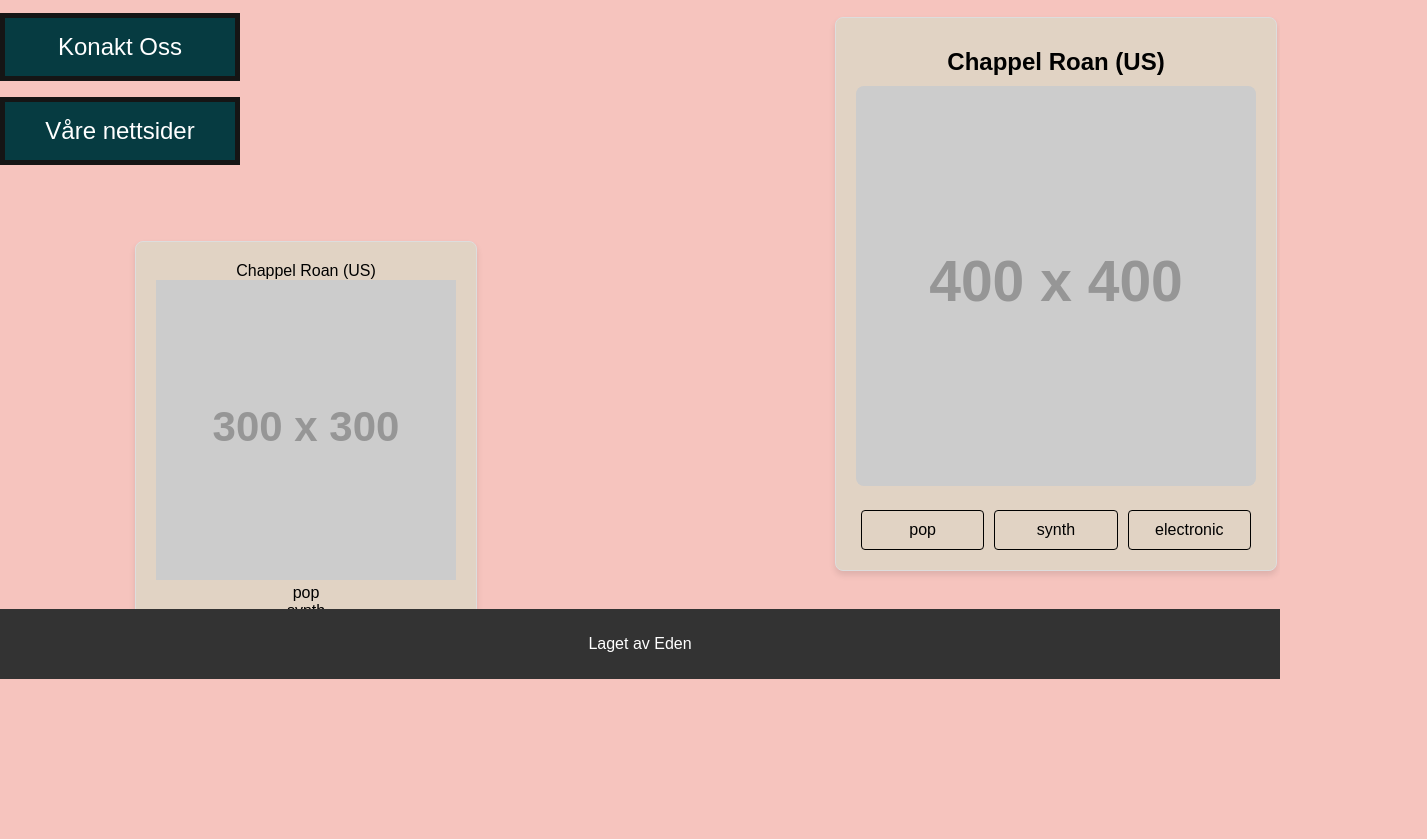
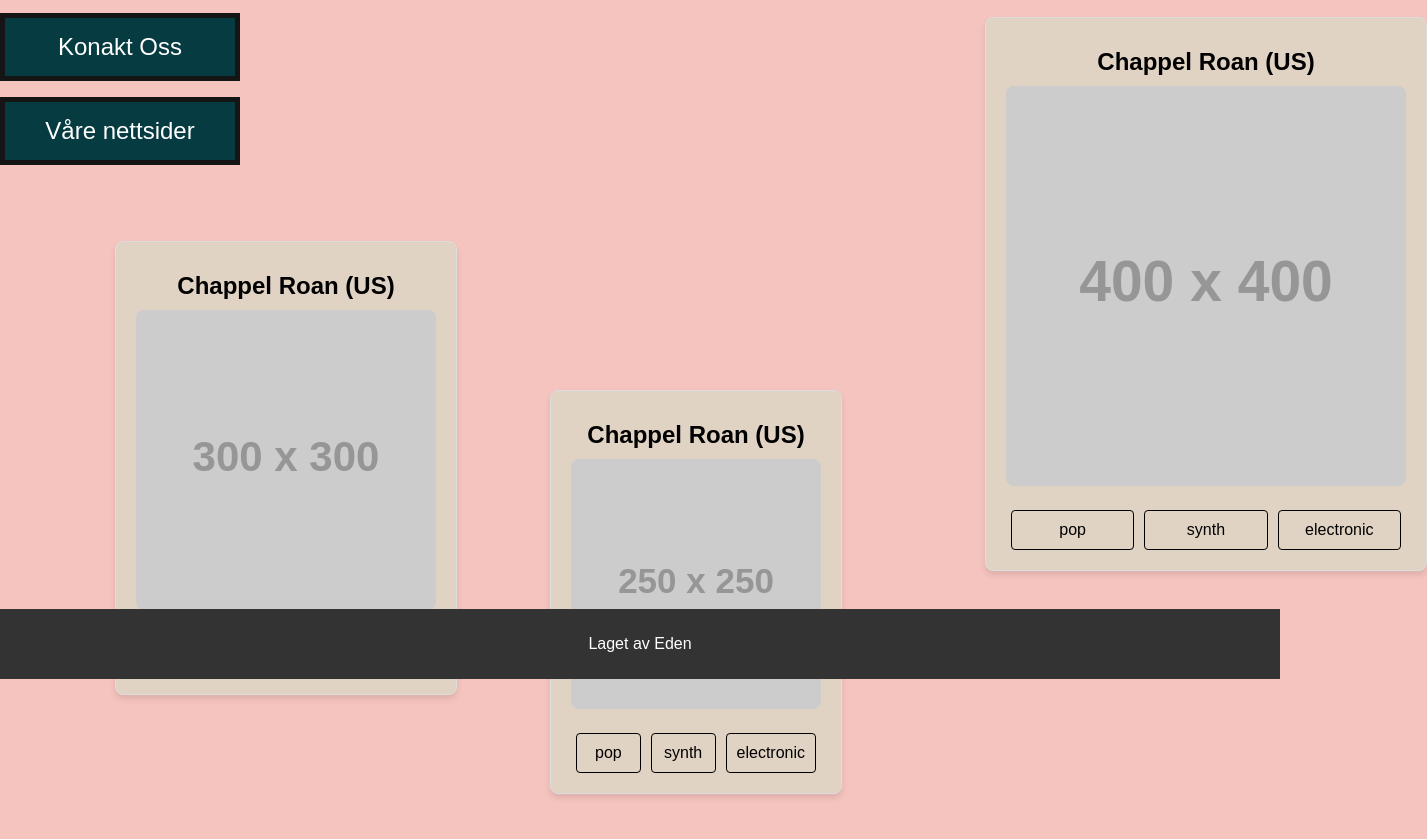
Before and after one commit to Dagrate123/fordypningsuke_Eden, a plain HTML site: page index.html in a window 1280 px wide. Shown: the part 121-960 px from the top of the page, 1427 px wide, since content can reach past the window. Before the commit the page ends 800 px from the top, so only its background shows below. Drawn offline with Linux system fonts and the light colour scheme; placeholder pictures from the web are drawn by us.

Commit message:
homepage

```diff
--- a/index.html
+++ b/index.html
@@ -13,6 +13,7 @@
         <button class="button"><a href="hvaErIm.html">Artister</a></button>
         <button class="button"><a href="impaaf21.html">Bærekraft</a></button>
         <button class="button"><a href="eleversArbeid.html">Partnere</a></button>
+        <button class="button"><a href="eleversArbeid.html">mer</a></button>
     </nav>
 
     <aside class="side">
@@ -39,6 +40,15 @@
                 <div>electronic</div>
             </div>
         </section>
+        <section class="section-box-smallest">
+            <div class="above-image-text">Chappel Roan (US)</div>
+            <img src="https://via.placeholder.com/250" alt="Placeholder Image">
+            <div class="text-below">
+                <div>pop</div>
+                <div>synth</div>
+                <div>electronic</div>
+            </div>
+        </section>
     </main>
 
     <footer class="footer">
--- a/main.css
+++ b/main.css
@@ -69,8 +69,22 @@ a {
     padding: 10px 0;
 }
 
-/* Section-Box Styles */
 .section-box {
+    margin: 20px 985px;
+    max-width: 400px;
+}
+
+.section-box-smaller {
+    margin: -350px 115px;
+    max-width: 300px;
+}
+
+.section-box-smallest {
+    margin: 45px 550px;
+    max-width: 250px;
+}
+
+.section-box, .section-box-smaller, .section-box-smallest {
     position: relative;
     text-align: center;
     background: rgb(225, 211, 196);
@@ -78,46 +92,31 @@ a {
     border-radius: 8px;
     box-shadow: 0 4px 6px rgba(0, 0, 0, 0.1);
     padding: 20px;
-    max-width: 400px;
     width: 100%;
-    margin: 20px 835px;
 }
 
-.section-box-smaller {
-    position: relative;
-    text-align: center;
-    background: rgb(225, 211, 196);
-    border: 1px solid #ddd;
-    border-radius: 8px;
-    box-shadow: 0 4px 6px rgba(0, 0, 0, 0.1);
-    padding: 20px;
-    max-width: 300px;
-    width: 100%;
-    margin: -350px 135px;
-}
-
-.section-box img {
+.section-box img, .section-box-smaller img, .section-box-smallest img {
     width: 100%;
     border-radius: 8px;
 }
 
-.section-box .above-image-text {
+.section-box .above-image-text, .section-box-smaller .above-image-text, .section-box-smallest .above-image-text {
     padding: 10px;
     font-size: 1.5em;
     font-weight: bold;
 }
 
-.section-box .text-below {
+.section-box .text-below, .section-box-smaller .text-below, .section-box-smallest .text-below {
     margin-top: 20px;
     display: flex;
     justify-content: space-between;
 }
 
-.section-box .text-below div {
+.section-box .text-below div, .section-box-smaller .text-below div, .section-box-smallest .text-below div {
     flex: 1;
     margin: 0 5px;
     padding: 10px;
-    background: rgb(225, 211, 196);;
+    background: rgb(225, 211, 196);
     border: 1px solid black;
     border-radius: 4px;
 }
```
